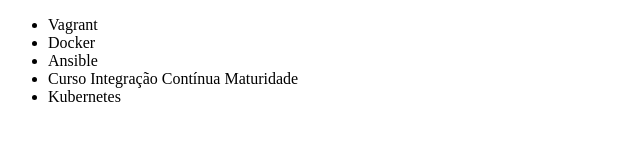
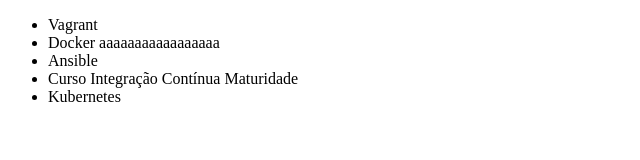
Before and after one commit to gpinheiro07/alura-git, a plain HTML site: page index.html in a window 1280 px wide. Shown: the whole page, without its empty margins (0-640 px from the left). Drawn offline with Linux system fonts and the light colour scheme.

Commit message:
Adicionando aaaaa

```diff
--- a/index.html
+++ b/index.html
@@ -7,7 +7,7 @@
 <body>
     <ul>
         <li>Vagrant</li>
-        <li>Docker</li>
+        <li>Docker aaaaaaaaaaaaaaaaa</li>
         <li>Ansible</li>
         <li>Curso Integração Contínua Maturidade</li>
         <li>Kubernetes</li>
```
